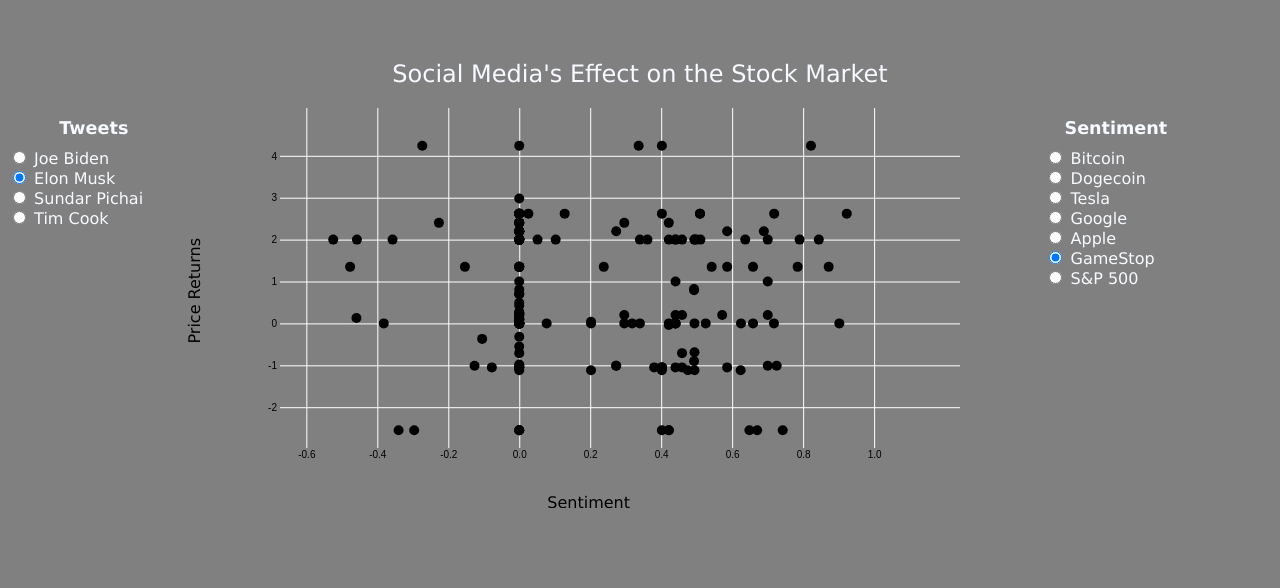
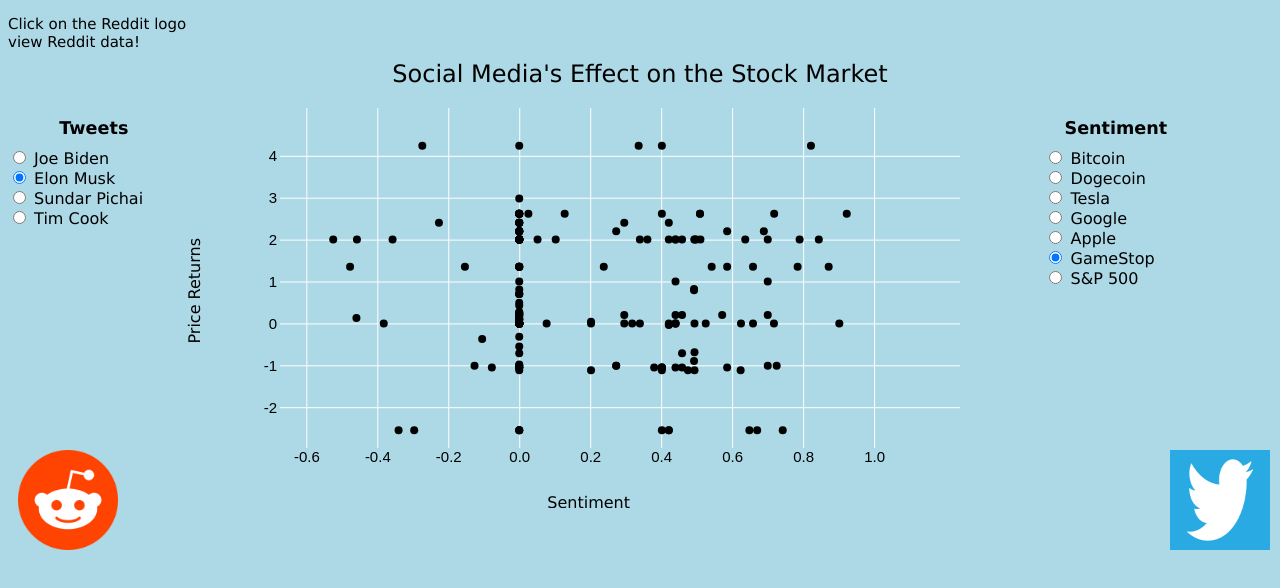
Before and after one commit to ksmrdero/stonk-visualizer, a plain HTML site: page scatter.html in a window 1280 px wide. Drawn offline with nearby package versions, Linux system fonts and the light colour scheme.

Commit message:
working fine

```diff
--- a/index.css
+++ b/index.css
@@ -64,3 +64,40 @@ body {
 .y-axis {
     stroke: white;
 }
+
+#instructions {
+    position: absolute;
+    margin-top: -45px;
+    font-size: 15px;
+}
+
+#reddit {
+    width: 100px;
+    height: 100px;
+
+    /* background-size: auto; */
+}
+#redditdiv {
+    position: fixed;
+    margin-top: 390px;
+    margin-left: 10px;
+    text-align: center;
+    font-size: 10px;
+    /* display: inline-block; */
+}
+
+#twitterlogo {
+    width: 100px;
+    height: 100px;
+
+    /* background-size: auto; */
+}
+#twitterdiv {
+    position: fixed;
+    margin-top: 390px;
+    margin-right: 10px;
+    right:0em;
+    text-align: center;
+    font-size: 10px;
+    /* display: inline-block; */
+}
--- /dev/null
+++ b/scatter.css
@@ -0,0 +1,143 @@
+/* Insert your global CSS here. */
+body {
+    font-family: Verdana;
+    /* background-color:#2e2759; */
+    background-color: lightblue;
+    color: black;
+}
+
+h2 {
+    /* color: black!important  */
+    margin-top: 5px;
+}
+
+#tweettxt{
+    /* text-align: center; */
+    border-radius: 5px 5px 5px 5px;
+    padding: 34px 10px 10px 10px;
+    margin-left: 35%;
+    margin-bottom: 10px;
+    background: url('data/empty_tweet.jpg');
+    background-repeat: no-repeat;
+    background-size: 350px 100px;
+    background-color: white;
+    color: black !important;
+    width: 350px;
+    height: 100px;
+    overflow-wrap: break-word;
+    display: none;
+}
+#reddit {
+    width: 100px;
+    height: 100px;
+
+    /* background-size: auto; */
+}
+#redditdiv {
+    position: fixed;
+    margin-top: 390px;
+    margin-left: 10px;
+    text-align: center;
+    font-size: 10px;
+    /* display: inline-block; */
+}
+
+#twitterlogo {
+    width: 100px;
+    height: 100px;
+
+    /* background-size: auto; */
+}
+#twitterdiv {
+    position: fixed;
+    margin-top: 390px;
+    margin-right: 10px;
+    right:0em;
+    text-align: center;
+    font-size: 10px;
+    /* display: inline-block; */
+}
+
+#instructions {
+    position: absolute;
+    margin-top: -45px;
+    font-size: 15px;
+}
+
+a:link {
+    text-decoration: none;
+}
+
+a:visited {
+    text-decoration: none;
+}
+
+a:hover {
+    text-decoration: underline;
+}
+
+a:active {
+    text-decoration: underline;
+}
+
+.head {
+    text-align: center;
+    width: 100%;
+    color: black;
+    margin-top:60px;
+    font-weight: 300;
+}
+
+.big {
+    text-align: center;
+    font-weight: bold;
+    font-size: 110%;
+    width: 100%;
+    color: black;
+    padding: 10px;
+}
+
+#d3 {
+    width:70%
+}
+
+.column {
+  float: left;
+  height: 100%;
+  /* text-align: center; */
+}
+
+.desc {
+    width: 12%;
+}
+
+/* .x-axis line{
+    stroke: white;
+    color:white;
+}
+
+.x-axis path{
+    stroke: white;
+    color:white;
+} */
+
+.x-axis {
+    /* stroke: white; */
+    font-size: 15px;
+}
+
+.y-axis line{
+    stroke: white;
+    color:white;
+    font-size: 4em;
+}
+
+.y-axis path{
+    stroke: white;
+    color:white;
+}
+
+.y-axis {
+    /* stroke: white; */
+    font-size: 15px;
+}
--- a/scatter.html
+++ b/scatter.html
@@ -5,67 +5,38 @@
   <title>Stonk Visualizer</title>
   <meta name="description" content="D3 starter template">
   <meta name="author" content="">
-  <link rel="stylesheet" href="index.css">
+  <link rel="stylesheet" href="scatter.css">
   <script src="https://ajax.googleapis.com/ajax/libs/jquery/3.5.1/jquery.min.js"></script>
   <style>
-    body {
-      background-color: grey;
-      /* color: black */
-    }
-    h2 {
-      /* color: black!important  */
-      margin-top: 5px;
-    }
 
-    #tweettxt{
-      /* text-align: center; */
-      border-radius: 5px 5px 5px 5px;
-      padding: 34px 10px 10px 10px;
-      margin-left: 35%;
-      margin-bottom: 10px;
-      background: url('data/empty_tweet.jpg');
-      background-repeat: no-repeat;
-      background-size: 350px 100px;
-      background-color: white;
-      color: black !important;
-      /* top: 50%; */
-      /* left: 50%; */
-      /* margin-top: -50px; */
-      width: 350px;
-      height: 100px;
-      overflow-wrap: break-word;
-      display: none;
-      /* margin-left: -50px; */
-    }
-
-    a:link {
-      text-decoration: none;
-    }
-
-    a:visited {
-      text-decoration: none;
-    }
-
-    a:hover {
-      text-decoration: underline;
-    }
-
-    a:active {
-      text-decoration: underline;
-    }
   </style>
 </head>
 
 <body>
+  <a href="index.html">
+    <div id="redditdiv">
+      <img id="reddit" src="data/reddit.png">
+    </div>
+  </a>
+
+  <a href="scatter.html">
+    <div id="twitterdiv">
+      <img id="twitterlogo" src="data/twitter.jpg">
+    </div>
+  </a>
+
+  <div id="instructions">
+    Click on the Reddit logo <br>
+    view Reddit data!
+  </div>
 
   <script src="https://d3js.org/d3.v4.min.js"></script>
   <h2 class="head" left="400px">Social Media's Effect on the Stock Market</h2>
 
-  <!-- <div> -->
-    <a id="link" target="_blank">
+
+  <a id="link" target="_blank">
     <div id='tweettxt'></div>
-    </a>
-  <!-- </div> -->
+  </a>
 
 
   <div class="row">
@@ -113,12 +84,6 @@
   </div>
 
 
-<!--
-  <div style="position: relative">
-    <div id="tool" class="tooltip" style="opacity: 0">My tooltip!</div>
-    <svg width="500" height="300"></svg>
-  </div> -->
-
   <script src="scatter.js"></script>
 
   <!-- <p padding="3000px">this is some text</p> -->
--- a/scatter.js
+++ b/scatter.js
@@ -68,7 +68,7 @@ function draw(tweet, stock){
 
     svg.append("g")
       .attr("transform", `translate(0,${height - margin.bottom})`)
-      // .attr("class", "x-axis")
+      .attr("class", "x-axis")
       .call(d3.axisBottom(x).tickSize(-height * 1.3).ticks(10))
       .select(".domain").remove()
 
@@ -88,6 +88,7 @@ function draw(tweet, stock){
 
     svg.append("g")
       .attr("transform", `translate(${margin.left},0)`)
+      .attr("class", "y-axis")
       .call(d3.axisLeft(y).tickSize(-width * 1.3).ticks(7))
       .select(".domain").remove()
 
@@ -166,7 +167,7 @@ function draw(tweet, stock){
       .append("circle")
       .attr("cx", function (d) { return x(d.sentiment); })
       .attr("cy", function (d) { return y(d[stock]); })
-      .attr("r", 5)
+      .attr("r", 4)
       .on("mouseover", mouseover)
       .on("mousemove", mousemove)
       .on("mouseleave", mouseleave)
```
Also changed, not shown: index.html (+16 -0 lines), data/reddit.png (added), data/twitter.jpg (added), 1 other file.
